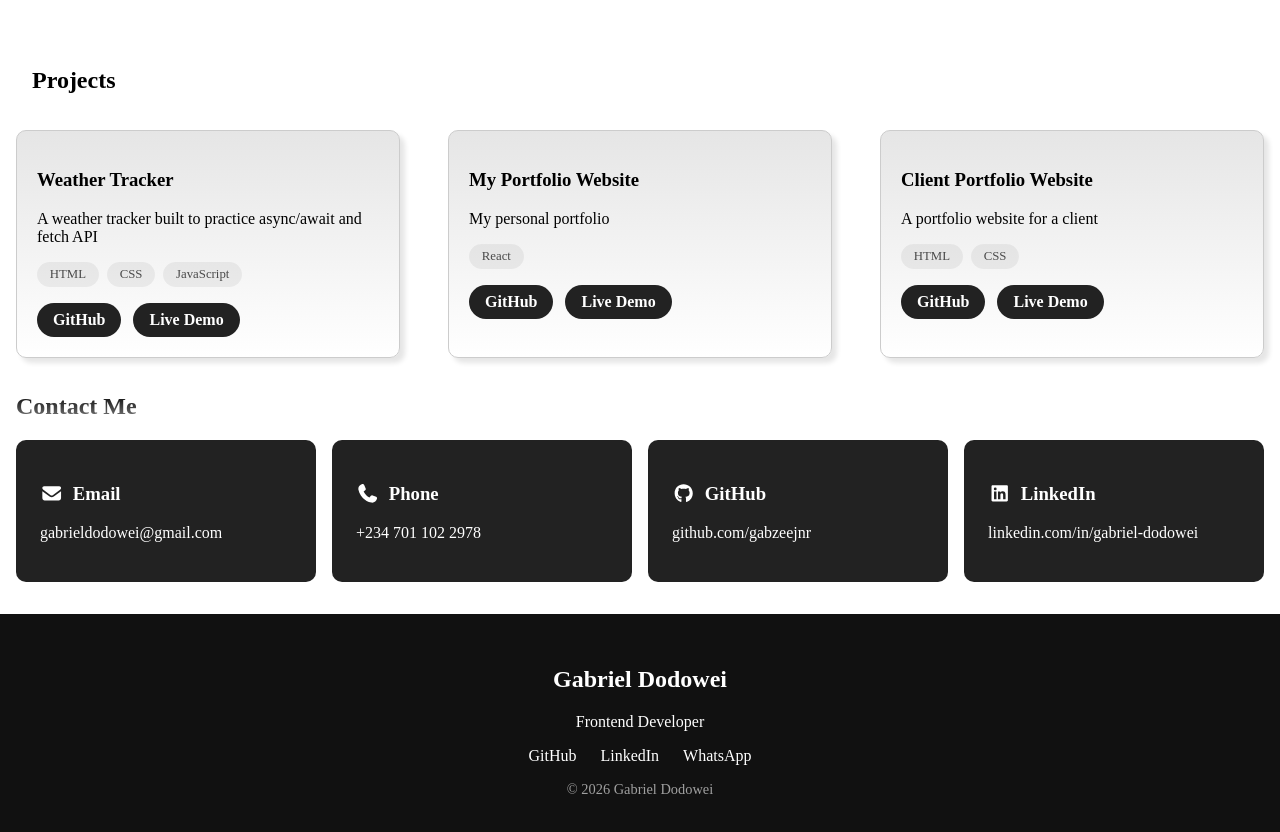
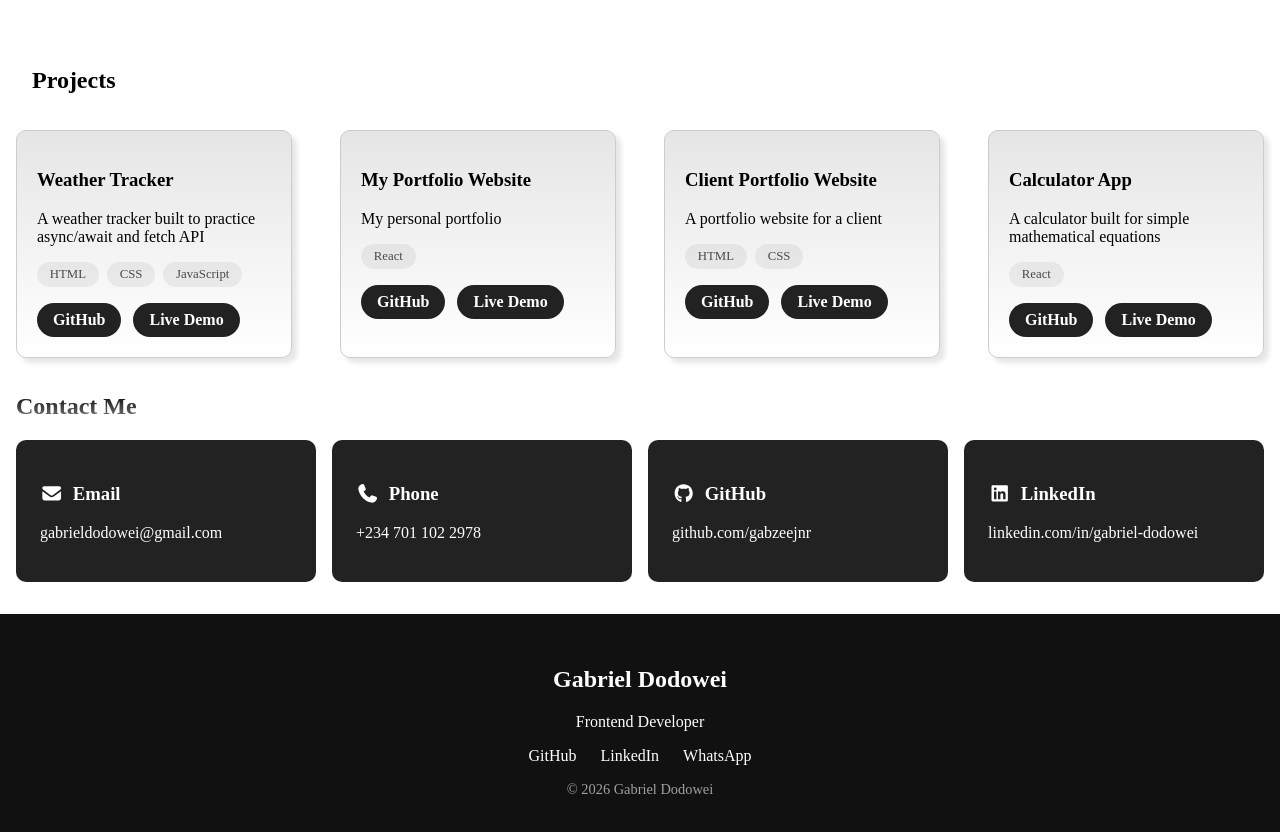
Before and after one commit to gabzeejnr/MySamplePortfolioWithReact, a React (Vite) app: page / in a window 1280 px wide. Shown: the part 1280-2112 px from the top of the page. Built offline with nearby package versions, Linux system fonts and the light colour scheme.

Commit message:
Add 'Calculator App' project to portfolio data
Added a new project 'Calculator App' to the portfolio data.

```diff
--- a/src/data/portfolioData.js
+++ b/src/data/portfolioData.js
@@ -78,6 +78,13 @@ export const portfolioData = {
             tech: ["HTML", "CSS"],
             github: "https://example.com",
             liveDemo: "https://johnlmichellawfirm.netlify.app/"
+        },
+        {
+            title: "Calculator App",
+            description: "A calculator built for simple mathematical equations",
+            tech: ["React"],
+            github: "https://github.com/gabzeejnr/Calculator-with-React",
+            liveDemo: "https://gabrielreactcalculator.vercel.app"
         }
     ],
     contact: [
```
